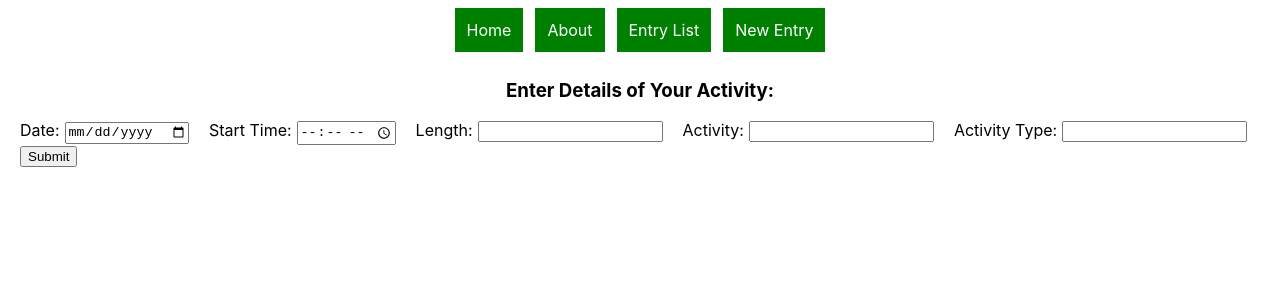
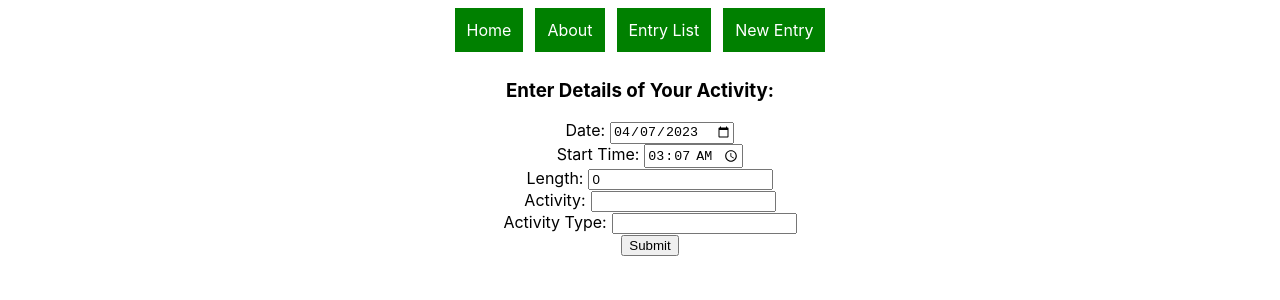
Before and after one commit to johnfarris1001/time-tracker, a React (Create React App) app: page /newentry in a window 1280 px wide. Shown: the top 300 px of the page. Built offline with nearby package versions, Linux system fonts and the light colour scheme; no server answers.

Commit message:
control form fields

```diff
--- a/src/App.css
+++ b/src/App.css
@@ -39,3 +39,7 @@ select {
 th {
   padding: 15px;
 }
+
+form {
+  text-align: center;
+}
--- a/src/components/App.js
+++ b/src/components/App.js
@@ -52,7 +52,7 @@ function App() {
                     <EntryList entries={entries} user={user} />
                 </Route>
                 <Route path='/newentry'>
-                    <NewEntry />
+                    <NewEntry user={user} />
                 </Route>
                 <Route exact path='/'>
                     <Home user={user} users={users} changeUser={changeUser} />
--- a/src/components/NewEntry.js
+++ b/src/components/NewEntry.js
@@ -1,21 +1,95 @@
-import React from 'react'
+import React, { useState } from 'react'
 
-function NewEntry() {
+function NewEntry({ user }) {
+    const [formData, setFormData] = useState({
+        user: user,
+        dateStart: new Date().toJSON().slice(0, 10),
+        start: new Date().toJSON().slice(11, 16),
+        length: 0,
+        name: '',
+        type: ''
+    })
+
+    function handleSubmit(e) {
+        e.preventDefault()
+        console.log(formData)
+    }
+
     return (
-        <div>
+        <div className='form' onSubmit={handleSubmit}>
             <h3>Enter Details of Your Activity: </h3>
             <form>
                 <label>Date:</label>
-                <input onChange={e => console.log(e.target.value)} type='date' name='date' />
+                <input
+                    onChange={e => {
+                        setFormData({
+                            ...formData,
+                            dateStart: e.target.value
+                        })
+                    }}
+                    value={formData.dateStart}
+                    type='date'
+                    name='date'
+                />
+                <br />
                 <label>Start Time:</label>
-                <input onChange={e => console.log(e.target.value)} type='time' name='time' />
+                <input
+                    onChange={e => {
+                        setFormData({
+                            ...formData,
+                            start: e.target.value
+                        })
+                    }}
+                    value={formData.start}
+                    type='time'
+                    name='time'
+                />
+                <br />
                 <label>Length:</label>
-                <input type='number' name='length' step='0.01' />
+                <input
+                    type='number'
+                    name='length'
+                    step='0.01'
+                    onChange={e => {
+                        setFormData({
+                            ...formData,
+                            length: e.target.value
+                        })
+                    }}
+                    value={formData.length}
+                />
+                <br />
                 <label>Activity:</label>
-                <input type='text' name='name' />
+                <input
+                    type='text'
+                    name='name'
+                    onChange={e => {
+                        setFormData({
+                            ...formData,
+                            name: e.target.value
+                        })
+                    }}
+                    value={formData.name}
+                />
+                <br />
                 <label>Activity Type:</label>
-                <input type='text' name='type' />
-                <input type='submit' name='submit' className='submit' />
+                <input
+                    type='text'
+                    name='type'
+                    onChange={e => {
+                        setFormData({
+                            ...formData,
+                            type: e.target.value
+                        })
+                    }}
+                    value={formData.type}
+                />
+                <br />
+                <input
+                    type='submit'
+                    name='submit'
+                    className='submit'
+                />
             </form>
         </div>
     )
```
